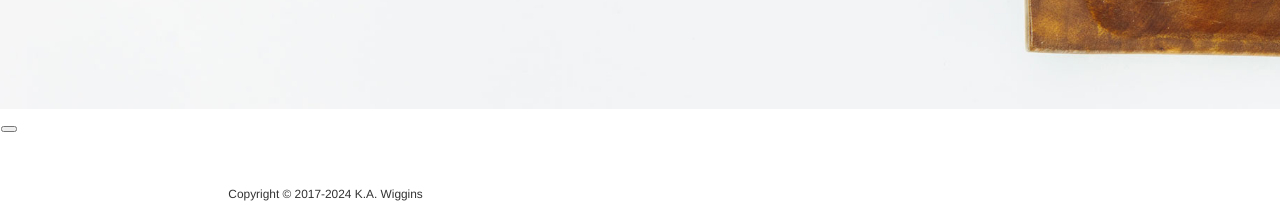
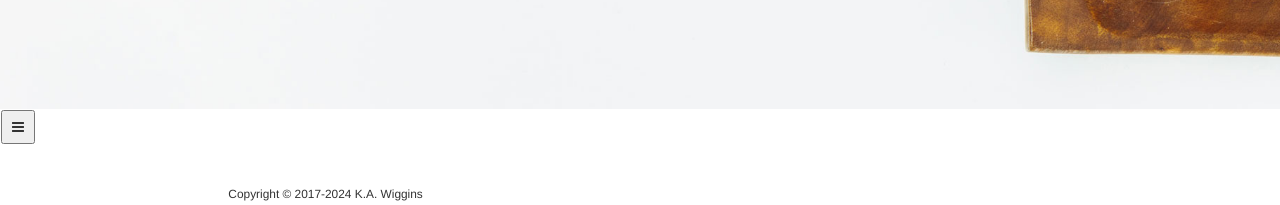
Before and after one commit to kaiewiggins/businesswriting, a Jekyll site: the page built from index.html, in a window 1280 px wide. Shown: the part 5976-6181 px from the top of the page. Built offline with Jekyll 4.4.1, drawn with Linux system fonts in a browser that asks for light colours; nearby versions of some CDN libraries.

Commit message:
Update default.html
Add font-awesome bars for toggle collapse

```diff
--- a/_layouts/default.html
+++ b/_layouts/default.html
@@ -19,7 +19,7 @@
     {{content}}<!--all unique page content-->
 	<nav class="navbar">
   <button class="navbar-toggler" type="button" data-toggle="collapse" data-target="#navbarNavAltMarkup" aria-controls="navbarNavAltMarkup" aria-expanded="false" aria-label="Toggle navigation">
-    <span class="navbar-toggler-icon"></span>
+    <span class="navbar-toggler-icon"><i class="fa fa-bars fa-fw"></i></span>
   </button>		  <div class="collapse navbar-collapse" id="navbarNavAltMarkup">
 		    <div class="navbar-nav">
   <a class="nav-item nav-link" href="#">Home</a>
```
